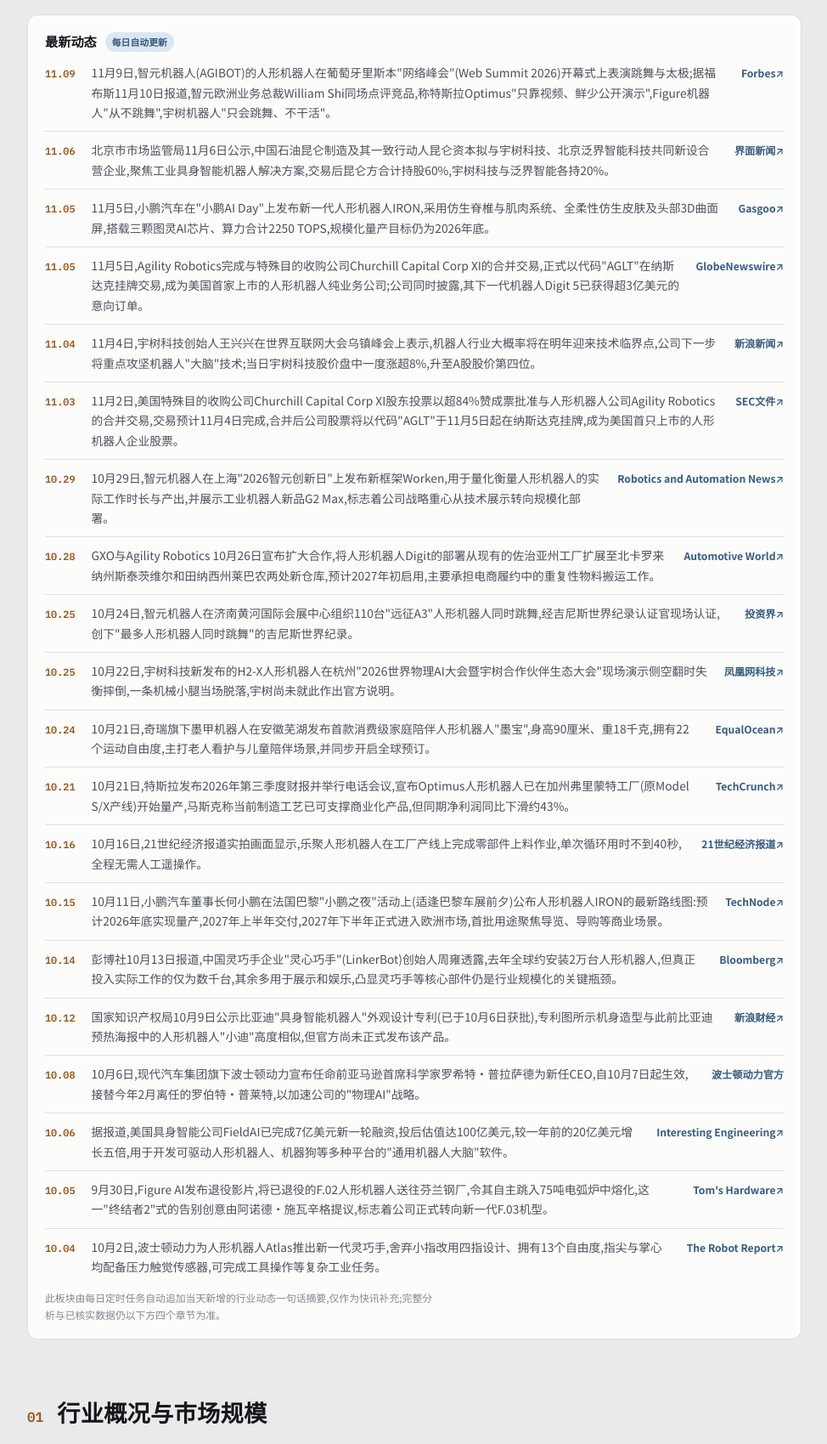
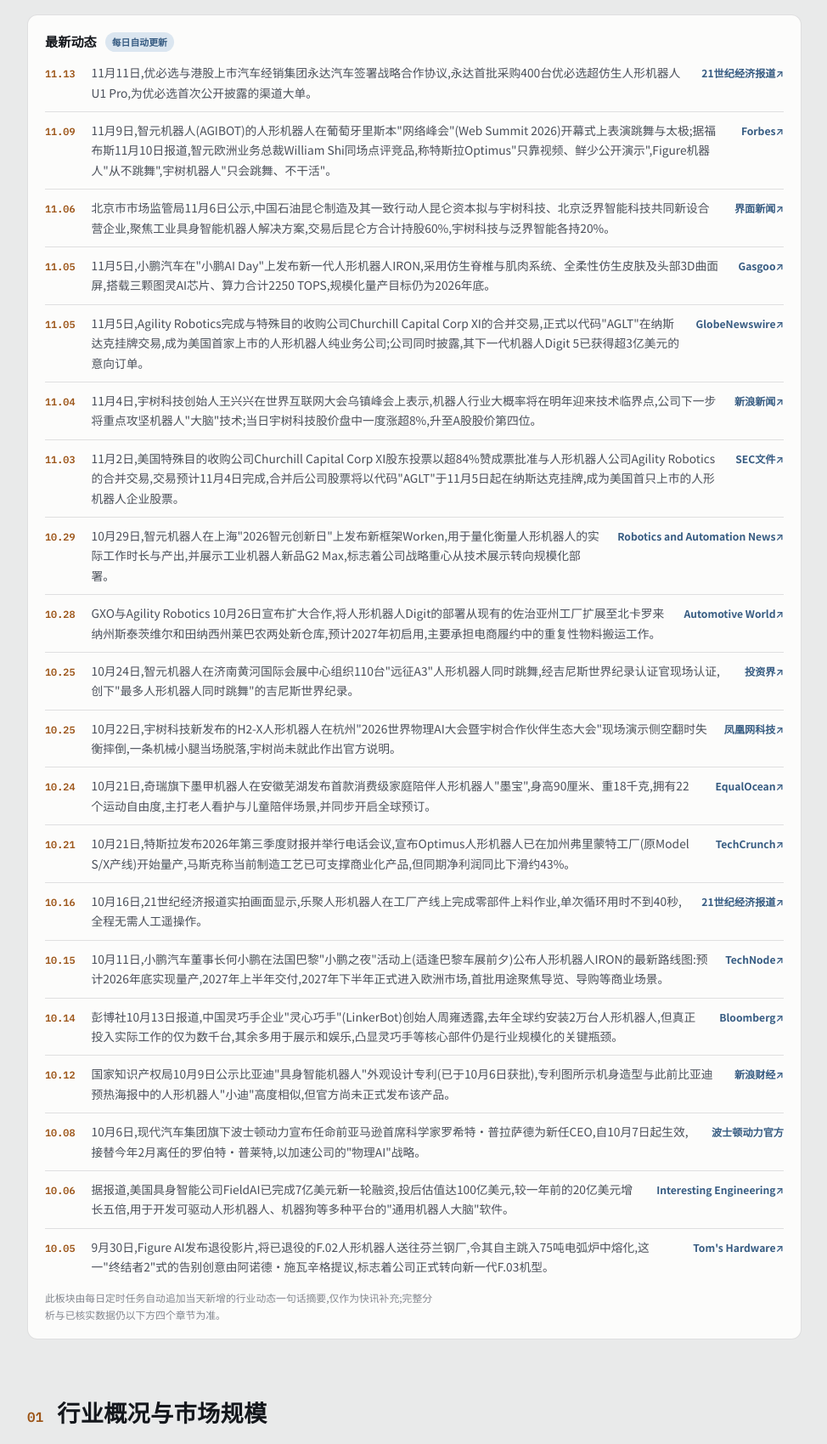
Before and after one commit to cindymmy111-star/humanoid-robot-report, a plain HTML site: page index.html in a window 1280 px wide. Shown: the part 667-2366 px from the top of the page at 85% size, without its empty margins (152-1126 px from the left). Drawn offline with Linux system fonts and the light colour scheme.

Commit message:
Daily update: 2026-11-13
Co-Authored-By: Claude Sonnet 5 <noreply@anthropic.com>
Claude-Session: https://claude.ai/code/session_01MG3iEAFnsXZgnKmGuBsYXL

```diff
--- a/index.html
+++ b/index.html
@@ -372,6 +372,7 @@
     <div class="feed-card">
       <div class="feed-head"><h4><span class="zh">最新动态</span><span class="en" hidden>Latest Updates</span></h4><span class="feed-tag"><span class="zh">每日自动更新</span><span class="en" hidden>Auto-updated daily</span></span></div>
       <ul class="feed-list" id="feed-list">
+        <li><span class="feed-date mono">11.13</span><span class="feed-text"><span class="zh">11月11日,优必选与港股上市汽车经销集团永达汽车签署战略合作协议,永达首批采购400台优必选超仿生人形机器人U1 Pro,为优必选首次公开披露的渠道大单。</span><span class="en" hidden>On Nov 11, UBTech signed a strategic partnership with Hong Kong-listed auto dealership group Yongda Automobile, which placed an initial order for 400 of UBTech's U1 Pro hyper-bionic humanoid robots — the company's first publicly disclosed order of this scale.</span></span><a class="tl-src" href="https://m.21jingji.com/article/20261112/herald/b346271605809915f10ae770af130477.html" target="_blank" rel="noopener"><span class="zh">21世纪经济报道↗</span><span class="en" hidden>21st Century Business Herald↗</span></a></li>
         <li><span class="feed-date mono">11.09</span><span class="feed-text"><span class="zh">11月9日,智元机器人(AGIBOT)的人形机器人在葡萄牙里斯本"网络峰会"(Web Summit 2026)开幕式上表演跳舞与太极;据福布斯11月10日报道,智元欧洲业务总裁William Shi同场点评竞品,称特斯拉Optimus"只靠视频、鲜少公开演示",Figure机器人"从不跳舞",宇树机器人"只会跳舞、不干活"。</span><span class="en" hidden>On Nov 9, AGIBOT's humanoid robots opened Web Summit 2026 in Lisbon with a dancing and tai chi performance; Forbes reported Nov 10 that AGIBOT's Europe president William Shi used the stage to needle rivals, saying Tesla's Optimus relies on videos rather than public demos, Figure's robots "never dance," and Unitree's "only dance" without doing real work.</span></span><a class="tl-src" href="https://www.forbes.com/sites/johnkoetsier/2026/11/10/robot-trash-talk-at-web-summit-as-agibot-disses-tesla-figure-unitree/" target="_blank" rel="noopener">Forbes↗</a></li>
         <li><span class="feed-date mono">11.06</span><span class="feed-text"><span class="zh">北京市市场监管局11月6日公示,中国石油昆仑制造及其一致行动人昆仑资本拟与宇树科技、北京泛界智能科技共同新设合营企业,聚焦工业具身智能机器人解决方案,交易后昆仑方合计持股60%,宇树科技与泛界智能各持20%。</span><span class="en" hidden>Beijing's market regulator disclosed on Nov 6 that PetroChina's Kunlun Manufacturing and affiliate Kunlun Capital plan to form a joint venture with Unitree and AI firm Beijing Fanjie Intelligence focused on industrial embodied-AI robotics solutions, with the Kunlun side holding a combined 60% stake and Unitree and Fanjie each holding 20%.</span></span><a class="tl-src" href="https://m.jiemian.com/article/15293518.html" target="_blank" rel="noopener"><span class="zh">界面新闻↗</span><span class="en" hidden>Jiemian News↗</span></a></li>
         <li><span class="feed-date mono">11.05</span><span class="feed-text"><span class="zh">11月5日,小鹏汽车在"小鹏AI Day"上发布新一代人形机器人IRON,采用仿生脊椎与肌肉系统、全柔性仿生皮肤及头部3D曲面屏,搭载三颗图灵AI芯片、算力合计2250 TOPS,规模化量产目标仍为2026年底。</span><span class="en" hidden>On Nov 5, XPeng unveiled a new-generation IRON humanoid robot at its AI Day event, featuring a biomimetic spine and muscle system, flexible synthetic skin and a 3D curved display in its head, powered by three Turing AI chips with a combined 2,250 TOPS of compute, keeping its end-of-2026 scaled-production target unchanged.</span></span><a class="tl-src" href="https://autonews.gasgoo.com/articles/news/xpeng-unveils-next-generation-humanoid-robot-iron-to-begin-mass-production-by-end-of-2026-70039692" target="_blank" rel="noopener">Gasgoo↗</a></li>
@@ -391,7 +392,7 @@
         <li><span class="feed-date mono">10.08</span><span class="feed-text"><span class="zh">10月6日,现代汽车集团旗下波士顿动力宣布任命前亚马逊首席科学家罗希特·普拉萨德为新任CEO,自10月7日起生效,接替今年2月离任的罗伯特·普莱特,以加速公司的"物理AI"战略。</span><span class="en" hidden>On Oct 6, Hyundai-owned Boston Dynamics named former Amazon chief scientist Rohit Prasad as its new CEO effective Oct 7, succeeding Robert Playter, who stepped down in February, as the humanoid maker accelerates its "Physical AI" strategy.</span></span><a class="tl-src" href="https://bostondynamics.com/news/boston-dynamics-appoints-rohit-prasad-as-chief-executive-officer/" target="_blank" rel="noopener"><span class="zh">波士顿动力官方</span><span class="en" hidden>Boston Dynamics (official)</span></a></li>
         <li><span class="feed-date mono">10.06</span><span class="feed-text"><span class="zh">据报道,美国具身智能公司FieldAI已完成7亿美元新一轮融资,投后估值达100亿美元,较一年前的20亿美元增长五倍,用于开发可驱动人形机器人、机器狗等多种平台的"通用机器人大脑"软件。</span><span class="en" hidden>U.S. embodied-AI startup FieldAI has reportedly closed a $700 million funding round at a $10 billion valuation — five times its mark a year ago — for its "universal robot brain" software meant to run humanoids, quadrupeds and other robot platforms.</span></span><a class="tl-src" href="https://interestingengineering.com/innovation/fieldai-gets-funding-for-universal-robot-brains" target="_blank" rel="noopener">Interesting Engineering↗</a></li>
         <li><span class="feed-date mono">10.05</span><span class="feed-text"><span class="zh">9月30日,Figure AI发布退役影片,将已退役的F.02人形机器人送往芬兰钢厂,令其自主跳入75吨电弧炉中熔化,这一"终结者2"式的告别创意由阿诺德·施瓦辛格提议,标志着公司正式转向新一代F.03机型。</span><span class="en" hidden>On Sep 30, Figure AI released a video showing its retired F.02 humanoid robots autonomously leaping into a 75-ton electric arc furnace at a Finnish foundry for a Terminator 2-style send-off suggested by Arnold Schwarzenegger, marking the company's full transition to its newer F.03 generation.</span></span><a class="tl-src" href="https://www.tomshardware.com/tech-industry/robotics/ai-robot-company-decommissioned-its-robots-terminator-style-in-a-75-ton-vat-of-molten-steel-arnold-schwarzenegger-suggested-melting-them-one-robot-held-up-a-thumbs-up-sign-as-it-sank-into-molten-metal" target="_blank" rel="noopener">Tom's Hardware↗</a></li>
-        <li><span class="feed-date mono">10.04</span><span class="feed-text"><span class="zh">10月2日,波士顿动力为人形机器人Atlas推出新一代灵巧手,舍弃小指改用四指设计、拥有13个自由度,指尖与掌心均配备压力触觉传感器,可完成工具操作等复杂工业任务。</span><span class="en" hidden>On Oct 2, Boston Dynamics unveiled a new four-fingered hand for its Atlas humanoid, dropping the pinky in favor of 13 degrees of freedom and pressure-sensitive tactile sensors on the fingertips and palm to handle tool use and other complex industrial tasks.</span></span><a class="tl-src" href="https://www.therobotreport.com/boston-dynamics-drops-pinkie-on-new-humanoid-hand/" target="_blank" rel="noopener">The Robot Report↗</a></li>      </ul>
+      </ul>
       <p class="feed-note"><span class="zh">此板块由每日定时任务自动追加当天新增的行业动态一句话摘要,仅作为快讯补充;完整分析与已核实数据仍以下方四个章节为准。</span><span class="en" hidden>This section is auto-appended daily by a scheduled task with one-line summaries of same-day developments; it supplements, but doesn't replace, the verified analysis in the four sections below. New daily entries may appear in Chinese only until translated.</span></p>
     </div>
   </div>
```
